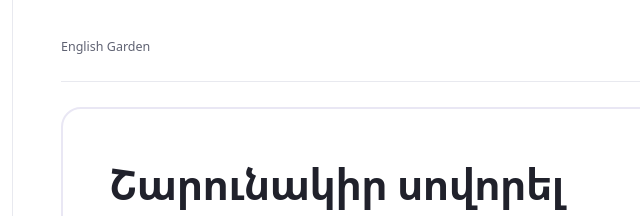
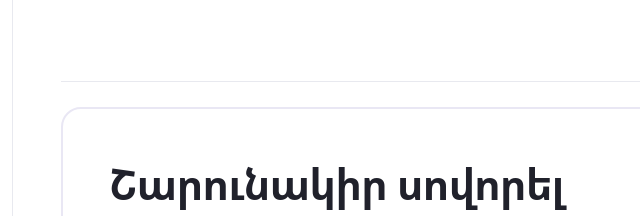
Before and after one commit to alexnikoghosyan/Learn-Enginish-with-Armenian, a plain HTML site: page dist/index.html in a window 1280 px wide. Shown: the top 216 px of the page, 223-863 px from the left. Drawn offline with nearby package versions, Linux system fonts and the light colour scheme.

Commit message:
Update Site source

```diff
--- a/dist/index.html
+++ b/dist/index.html
@@ -83,4 +83,4 @@ button:disabled{cursor:default;opacity:.65}
 .journal-entry blockquote{margin:10px 0;padding:10px 14px;background:#edf2e3;border-radius:8px}
 .journal-entry button{margin-top:8px}
 @media(max-width:560px){.study-cards{grid-template-columns:1fr}.journal-shortcut{align-items:flex-start;flex-direction:column}}
-</style><link rel="stylesheet" href="interface.css"></head><body><aside><div class="brand">✳ English Garden<span>ԱՃԻՐ ԱՄԵՆ ՕՐ</span></div><nav id="nav"></nav></aside><main><header class="top"><small>English Garden</small><div class="profile">Հայերեն → English</div></header><div id="app"></div></main><script src="words.js"></script><script src="app.js"></script><script src="more-grammar.js"></script><script src="pictures.js"></script><script src="hints.js"></script><script src="word-lessons.js"></script><script src="study-home.js"></script><script src="cumulative-review.js"></script><script src="grammar-exercises.js"></script><script src="grammar-path.js"></script><script>render();</script></body></html>
+</style><link rel="stylesheet" href="interface.css"></head><body><aside><div class="brand">✳ English Garden<span>ԱՃԻՐ ԱՄԵՆ ՕՐ</span></div><nav id="nav"></nav></aside><main><header class="top"><div class="profile">Հայերեն → English</div></header><div id="app"></div></main><script src="words.js"></script><script src="app.js"></script><script src="more-grammar.js"></script><script src="pictures.js"></script><script src="hints.js"></script><script src="word-lessons.js"></script><script src="study-home.js"></script><script src="cumulative-review.js"></script><script src="grammar-exercises.js"></script><script src="grammar-path.js"></script><script>render();</script></body></html>
--- a/dist/interface.css
+++ b/dist/interface.css
@@ -310,3 +310,5 @@ body:has(#app .lesson-body, #app .word-lesson-panel) main {
 .path-locked .path-node-icon { filter: grayscale(1); }
 .path-locked .picture-emoji, .path-locked .drink-art { opacity: .56; }
 .path-node.path-done .path-node-icon { font-size: 34px; font-weight: 900; }
+
+.top { justify-content: flex-end; }
```
